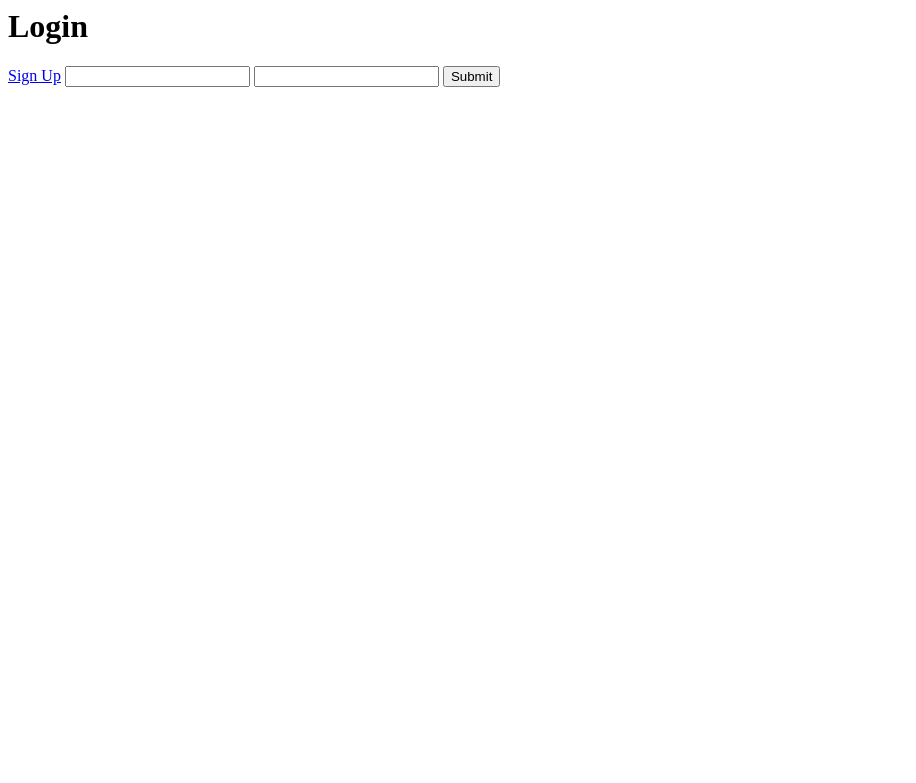
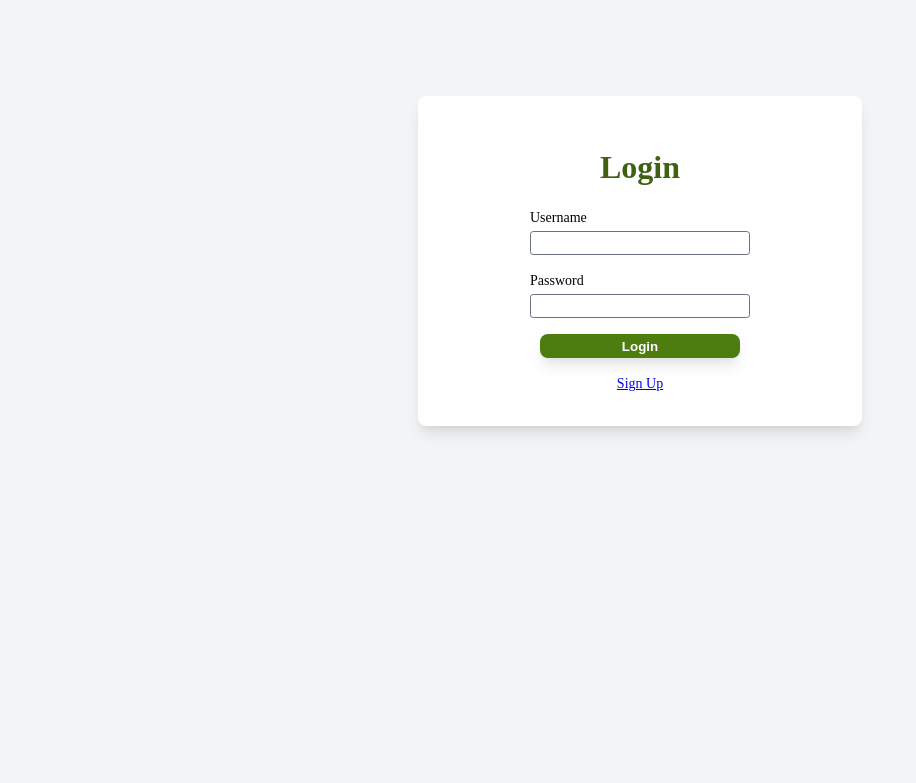
Before and after one commit to RinaBehadinii/gym_tracker, a Django app: page /login/ in a window 1280 px wide. Shown: the top 783 px of the page, without its empty margins (0-916 px from the left). Run offline with Django 5.2, Linux system fonts and the light colour scheme.

Commit message:
Designed Login and Register page

```diff
--- /dev/null
+++ b/tracker/static/tracker/authentication.css
@@ -0,0 +1,67 @@
+/* Additional CSS for login form */
+body {
+    background-color: #F3F4F6;
+}
+
+.container {
+    display: flex;
+    flex-direction: column;
+    justify-content: center;
+    align-items: center;
+    margin: auto;
+    margin-top: 6rem;
+    padding: 2rem;
+    width: 30%;
+    height: 100%;
+    background-color: white;
+    border-radius: 0.5rem;
+    box-shadow: 0 10px 15px -3px rgba(0, 0, 0, 0.1), 0 4px 6px -2px rgba(0, 0, 0, 0.05);
+}
+
+.title {
+    color: rgb(63, 98, 18);
+}
+
+.form {
+    display: flex;
+    flex-direction: column;
+    align-items: center;
+    gap: 1rem;
+}
+
+.input-group {
+    display: flex;
+    flex-direction: column;
+    gap: 0.2rem;
+}
+
+.label {
+    font-size: 0.875rem;
+    line-height: 1.25rem;
+}
+
+.input {
+    border: 1px solid #6B7280;
+    font-size: 0.75rem;
+    line-height: 1rem;
+    color: #111827;
+    height: 20px;
+    padding-left: 1rem;
+    border-radius: 0.2rem;
+    width: 200px;
+    background-color: white;
+}
+
+.message {
+    font-size: 0.875rem;
+    line-height: 1.25rem;
+}
+
+.link {
+    font-size: 0.875rem;
+    line-height: 1.25rem;
+}
+
+.submit-button {
+    width: 200px;
+}
--- a/tracker/templates/tracker/login.html
+++ b/tracker/templates/tracker/login.html
@@ -1,11 +1,30 @@
-<h1>Login</h1>
-<form method="POST" action="">
-    {% csrf_token %}
-    {% for message in messages %}
-    <p id="messages">{{ message }}</p>
-    {% endfor %}
-    <a href="{% url 'register' %}">Sign Up</a>
-    <input type="text" name="username" id="username">
-    <input type="password" name="password" id="password">
-    <input type="submit" name="Login User">
-</form>
+<!DOCTYPE html>
+{% load static %}
+<html>
+<head>
+    <title>Login</title>
+    <link rel="stylesheet" href="{% static 'tracker/stats.css' %}" type="text/css">
+    <link rel="stylesheet" href="{% static 'tracker/authentication.css' %}" type="text/css">
+</head>
+<body>
+<div class="container">
+    <h1 class="title">Login</h1>
+    <form class="form" method="POST" action="">
+        {% csrf_token %}
+        <div class="input-group">
+            <span class="label">Username</span>
+            <input class="input" type="text" name="username" id="username">
+        </div>
+        <div class="input-group">
+            <span class="label">Password</span>
+            <input class="input" type="password" name="password" id="password">
+        </div>
+        {% for message in messages %}
+        <p class="message">{{ message }}</p>
+        {% endfor %}
+        <input class="submit-button stats-card-layout-workout-button" type="submit" name="Login" value="Login">
+        <a class="link" href="{% url 'register' %}">Sign Up</a>
+    </form>
+</div>
+</body>
+</html>
--- a/tracker/views.py
+++ b/tracker/views.py
@@ -27,7 +27,7 @@ def registerPage(request):
 
             group = Group.objects.get(name='gym_user')
             user.groups.add(group)
-            User.objects.create(user=user)
+            # User.objects.create(user=user)
 
             messages.success(request, f'Account created for {username}')
 
```
Also changed, not shown: tracker/templates/tracker/register.html (+31 -14 lines), db.sqlite3.
